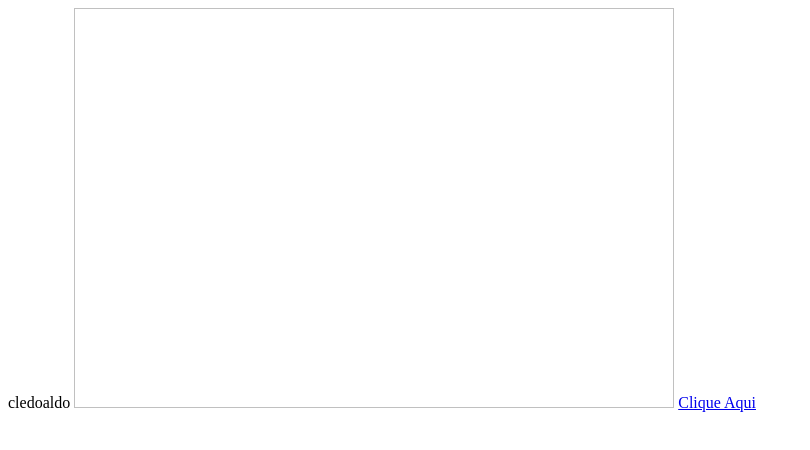
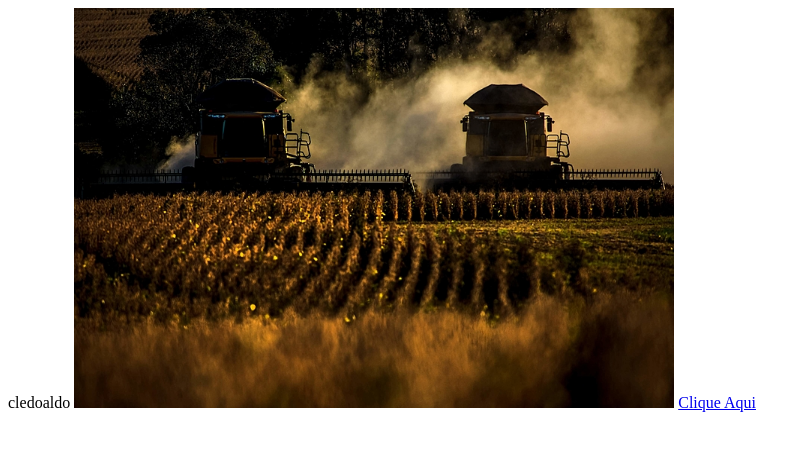
Before and after one commit to cledolado/cledoaldo.github.io, a plain HTML site: page index.html in a window 1280 px wide. Shown: the whole page, without its empty margins (0-810 px from the left). Drawn offline with Linux system fonts and the light colour scheme.

Commit message:
Update index.html

```diff
--- a/index.html
+++ b/index.html
@@ -8,7 +8,7 @@
 <body>
 cledoaldo
 
-<img scr="agro.jpg" width="600" height="400">
+<img src="agro.jpg" width="600" height="400">
 <a href="https://www.brasildefato.com.br/"> Clique Aqui</a>
 </body>
 </html>
```
